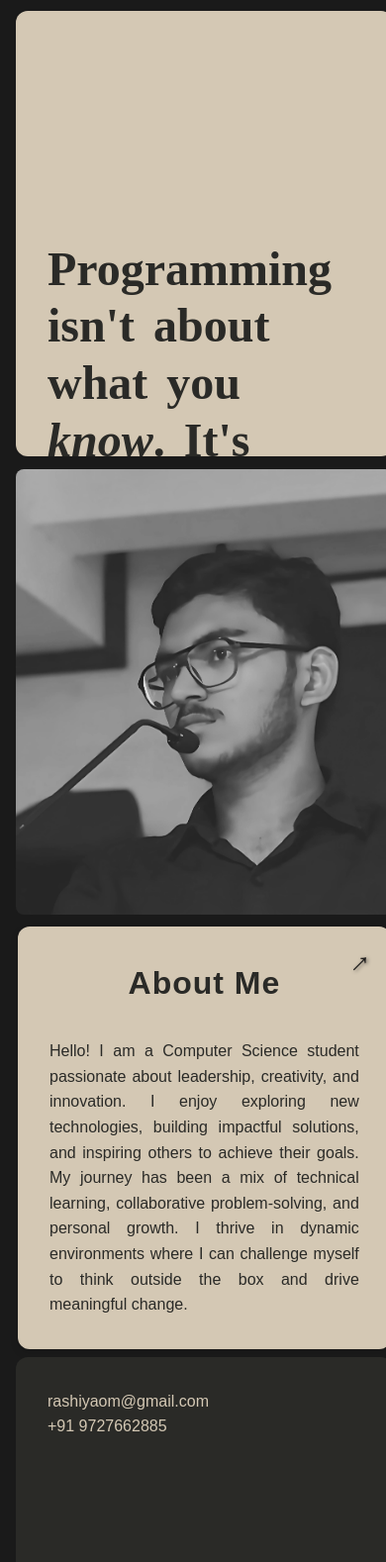
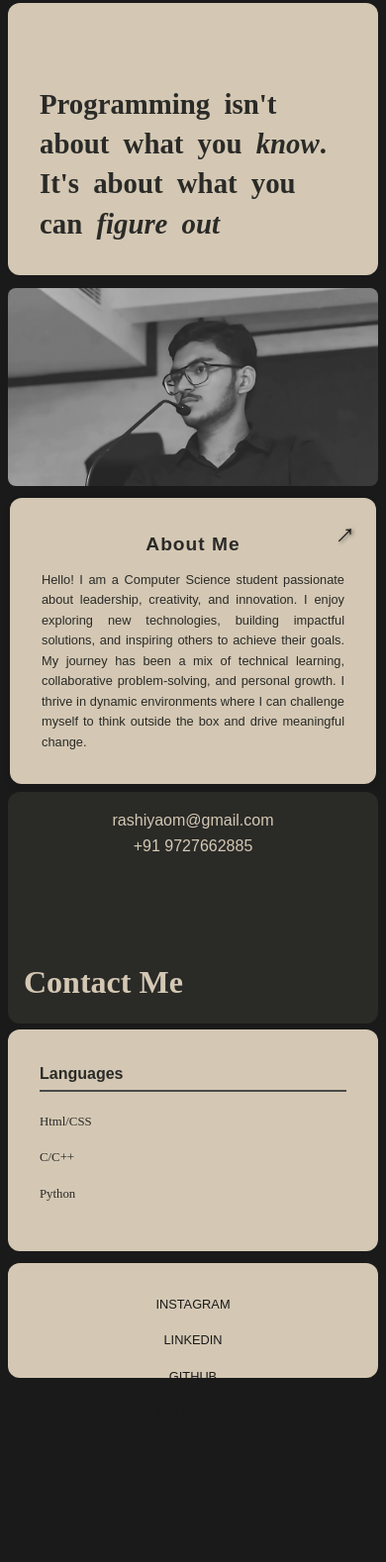
Before and after one commit to rashiyaom/rashiyaom-s-portfolio, a plain HTML site: page index.html in a window 390 px wide. Shown: the part 114-1692 px from the top of the page at 99% size. After the commit the page ends 1592 px from the top, so only its background shows below. Drawn offline with Linux system fonts and the light colour scheme.

Commit message:
Update styles 2.css

```diff
--- a/styles 2.css
+++ b/styles 2.css
@@ -457,3 +457,114 @@ header {
 header {
     animation-delay: 0.5s; /* Delay it slightly after the page load */
 }
+
+
+
+
+
+/* Adjustments for screens smaller than 768px */
+@media (max-width: 768px) {
+    .container {
+        padding: 0.5rem; /* Reduce container padding */
+    }
+
+    .quote-section {
+        grid-column: auto; /* Allow full-width for smaller screens */
+        height: auto; /* Adjust height for content */
+        padding: 1rem;
+    }
+
+    .quote-section h1 {
+        font-size: 2rem; /* Smaller font size */
+        line-height: 1.4;
+        margin-top: 50px;
+    }
+
+    .profile-section img {
+        height: auto; /* Adjust height for better aspect ratio */
+    }
+
+    .bio-section h2 {
+        font-size: 1.5rem; /* Smaller heading size */
+    }
+
+    .bio-section p {
+        font-size: 0.9rem; /* Adjust text size */
+        margin-top: 20px;
+    }
+
+    .contact-me h2 {
+        font-size: 2rem; /* Reduce heading size */
+        margin-top: 100px; /* Adjust spacing */
+    }
+
+    .contact-info {
+        flex-direction: column; /* Stack contact details vertically */
+        text-align: center;
+        gap: 1rem; /* Add space between items */
+    }
+
+    .languages-section h2 {
+        font-size: 1rem;
+    }
+
+    .languages-section ul {
+        font-size: 0.9rem;
+    }
+
+    .social-links {
+        flex-direction: column; /* Stack icons vertically */
+        gap: 1rem; /* Add space between links */
+    }
+}
+
+/* Adjustments for screens smaller than 480px */
+@media (max-width: 480px) {
+    .header .logo {
+        font-size: 1.8rem; /* Reduce logo size */
+    }
+
+    .nav-links {
+        display: none; /* Hide navigation on very small screens */
+    }
+
+    .quote-section h1 {
+        font-size: 1.8rem; /* Smaller font for quotes */
+    }
+
+    .hero-text {
+        font-size: 0.9rem; /* Further reduce font size */
+    }
+
+    .about-header h1 {
+        font-size: 1.5rem; /* Smaller about heading */
+    }
+
+    .social-links a {
+        font-size: 0.8rem; /* Reduce link text size */
+    }
+
+    .contact-me {
+        padding: 1rem; /* Adjust padding for small screens */
+    }
+
+    .profile-section img {
+        height: 200px; /* Further reduce image height */
+    }
+
+    .bio-section p {
+        font-size: 0.8rem; /* Adjust text size for bio */
+    }
+
+    .bio-section h2 {
+        font-size: 1.2rem; /* Reduce heading size */
+    }
+
+    .languages-section ul {
+        font-size: 0.8rem; /* Smaller font size */
+    }
+
+    .languages-section svg {
+        transform: scale(1.5); /* Adjust SVG size */
+    }
+}
```
